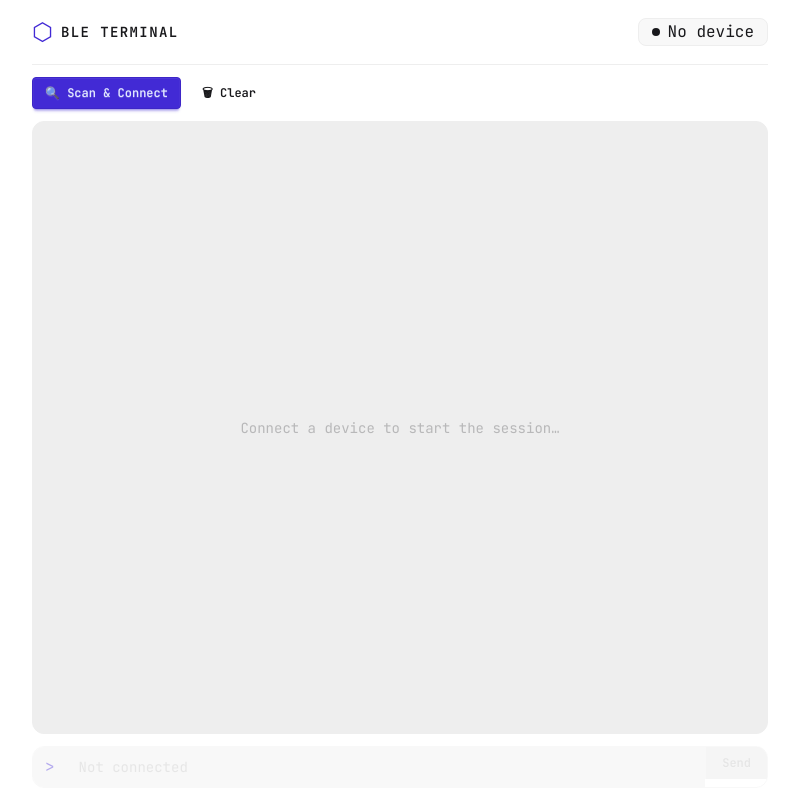
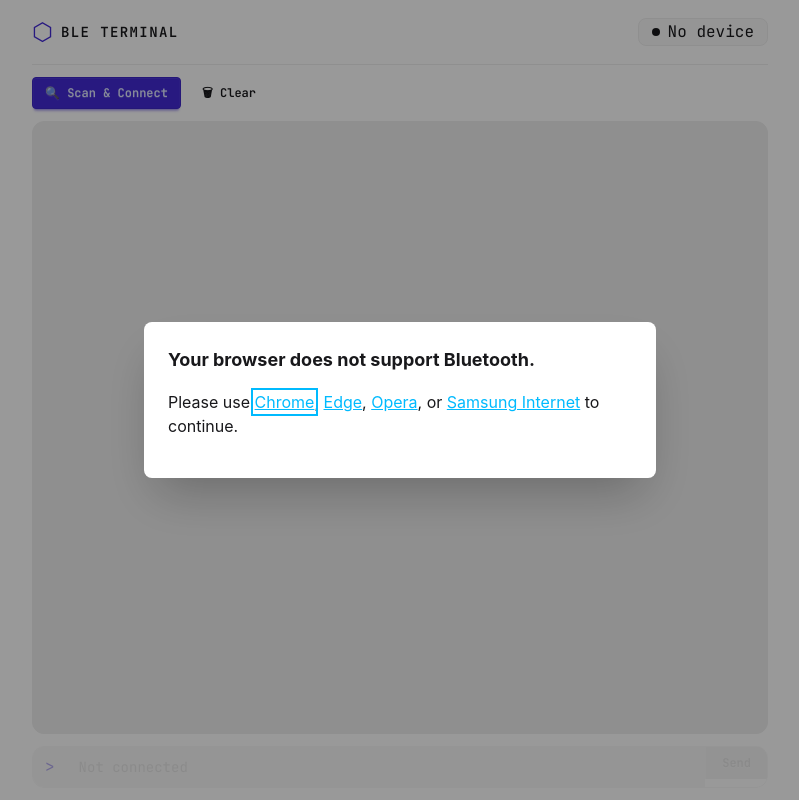
Before and after one commit to YH-Choi-001/soccer-bt-remote, a SvelteKit app in the folder frontend/: page /debug/bluetooth in a window 1280 px wide. Shown: the whole page, without its empty margins (240-1039 px from the left). Built offline with nearby package versions, Linux system fonts and the light colour scheme.

Commit message:
feat(bt): add bt-unsupport dialog

```diff
--- a/frontend/src/lib/bluetooth/BluetoothFacade.svelte.ts
+++ b/frontend/src/lib/bluetooth/BluetoothFacade.svelte.ts
@@ -95,4 +95,8 @@
   static uuid16To128(uuid: string): BluetoothServiceUUID {
     return `0000${uuid}-0000-1000-8000-00805f9b34fb`
   }
+
+  static isSupported(): boolean {
+    return 'bluetooth' in navigator
+  }
 }
--- /dev/null
+++ b/frontend/src/lib/components/bluetooth/BluetoothUnsupportedDialog.svelte
@@ -0,0 +1,28 @@
+<script lang="ts">
+  import NoButtonModalDialog from '$lib/components/ui/NoButtonModalDialog.svelte'
+  import { BluetoothFacade } from '$lib/bluetooth/BluetoothFacade.svelte'
+</script>
+
+<NoButtonModalDialog isOpen={!BluetoothFacade.isSupported()}>
+  <h3 class="text-lg font-bold">Your browser does not support Bluetooth.</h3>
+  <p class="py-4">
+    Please use
+    {#if navigator.userAgent.match(/iPhone|iPad|iPod/i)}
+      <a class="link link-info" href="https://bluefy.app/" target="_blank">Bluefy</a>
+    {:else if navigator.userAgent.match(/Android/i)}
+      <a class="link link-info" href="https://www.google.com/chrome/" target="_blank">Chrome</a>,
+      <a class="link link-info" href="https://www.opera.com/" target="_blank">Opera</a>, or
+      <a class="link link-info" href="https://www.samsung.com/internet/" target="_blank"
+        >Samsung Internet</a
+      >
+    {:else}
+      <a class="link link-info" href="https://www.google.com/chrome/" target="_blank">Chrome</a>,
+      <a class="link link-info" href="https://www.microsoft.com/edge" target="_blank">Edge</a>,
+      <a class="link link-info" href="https://www.opera.com/" target="_blank">Opera</a>, or
+      <a class="link link-info" href="https://www.samsung.com/internet/" target="_blank"
+        >Samsung Internet</a
+      >
+    {/if}
+    to continue.
+  </p>
+</NoButtonModalDialog>
--- /dev/null
+++ b/frontend/src/lib/components/ui/NoButtonModalDialog.svelte
@@ -0,0 +1,38 @@
+<script lang="ts">
+  import type { Snippet } from 'svelte'
+
+  let {
+    isOpen = $bindable(false),
+    children,
+  }: {
+    isOpen: boolean
+    children: Snippet
+  } = $props()
+
+  let dialog = $state<HTMLDialogElement | undefined>(undefined)
+
+  const onCancel = (e: Event) => {
+    // We consume the cancel event to prevent the dialog from closing immediately.
+    // Instead, we set `isOpen` to false to play the transition.
+    e.preventDefault()
+    isOpen = false
+  }
+
+  $effect(() => {
+    if (isOpen) {
+      dialog?.showModal()
+      dialog?.addEventListener('cancel', onCancel)
+    }
+    // No need to close the dialog here,
+    // because the dialog will be unbinded when `isOpen` is set to false.
+  })
+</script>
+
+<dialog bind:this={dialog} class="modal">
+  <div class="modal-box">
+    {@render children()}
+  </div>
+  <form method="dialog" class="modal-backdrop">
+    <button>close</button>
+  </form>
+</dialog>
--- a/frontend/src/routes/debug/bluetooth/+page.svelte
+++ b/frontend/src/routes/debug/bluetooth/+page.svelte
@@ -5,6 +5,7 @@
 
 <script lang="ts">
   import { BluetoothFacade } from '$lib/bluetooth/BluetoothFacade.svelte'
+  import BluetoothUnsupportedDialog from '$lib/components/bluetooth/BluetoothUnsupportedDialog.svelte'
 
   // ── Nordic UART Service (NUS) UUIDs ───────────────────────────────────────
   // These are the standard BLE UART profile UUIDs. Change if your device uses
@@ -152,6 +153,8 @@
   <title>BT Terminal | Debug</title>
 </svelte:head>
 
+<BluetoothUnsupportedDialog />
+
 <!-- data-theme="night" scopes the DaisyUI dark terminal theme to this page -->
 <div
   class="mx-auto box-border flex h-dvh max-w-3xl flex-col gap-3 px-4"
```
